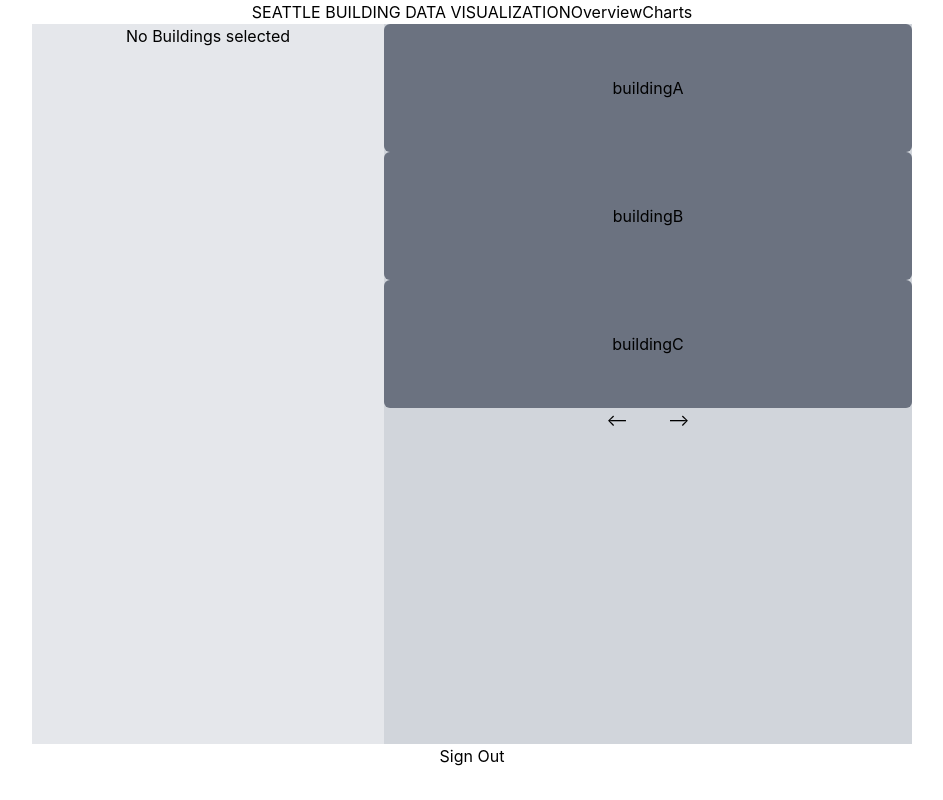
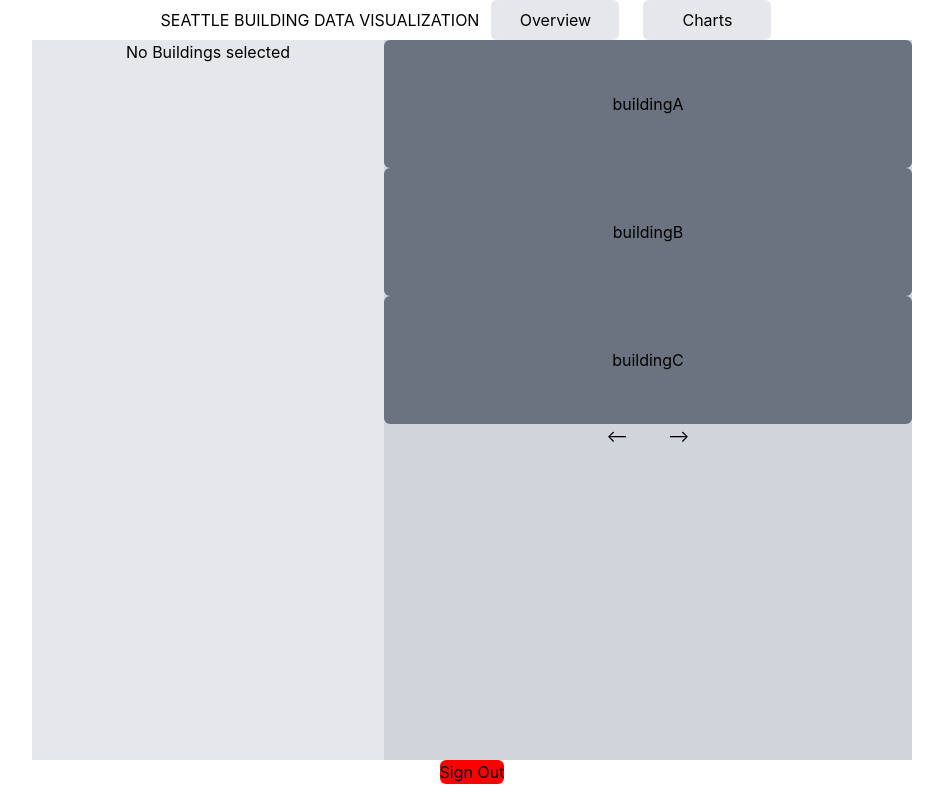
Before and after one commit to awsk1994/VaradiseAssignmentFrontend, a React (Create React App) app: page /buildings in a window 1280 px wide. Shown: the whole page, without its empty margins (168-1111 px from the left). Built offline with nearby package versions, Linux system fonts and the light colour scheme.

Commit message:
init chart changes

```diff
--- a/src/Building/Chart.jsx
+++ b/src/Building/Chart.jsx
@@ -1,7 +1,9 @@
 function Chart() {
     return (
-        <div>
+        <div style={{ height: '100%' }}>
             <h1>Chart</h1>
+
+
         </div>
     )
 }
--- a/src/Building/Main.jsx
+++ b/src/Building/Main.jsx
@@ -11,17 +11,25 @@ function Main() {
     // TODO: if no login cookie, re-direct to login
 
     return (
-        <div style={{height: '100%'}}>
+        <div style={{ height: '100%' }}>
             <div>
                 <span>SEATTLE BUILDING DATA VISUALIZATION</span>
-                <button onClick={() => setTab(TabOverview)}>Overview</button>
-                <button onClick={() => setTab(TabCharts)}>Charts</button>
+                <button
+                    className="w-32 h-10 bg-gray-200 rounded-md mx-3"
+                    onClick={() => setTab(TabOverview)}>
+                    Overview
+                </button>
+                <button
+                    className="w-32 h-10 bg-gray-200 rounded-md mx-3"
+                    onClick={() => setTab(TabCharts)}>
+                    Charts
+                </button>
             </div>
 
-            {tab == TabOverview && <Overview/>}
+            {tab == TabOverview && <Overview />}
             {tab == TabCharts && <Chart />}
 
-            <button>Sign Out</button>
+            <button className="rounded-md" style={{backgroundColor: 'red'}}>Sign Out</button>
         </div>
     )
 }
--- a/src/Building/Overview.jsx
+++ b/src/Building/Overview.jsx
@@ -33,7 +33,6 @@ function Overview() {
                 </div>
             </div>
         </div>
-
     )
 }
 
```
